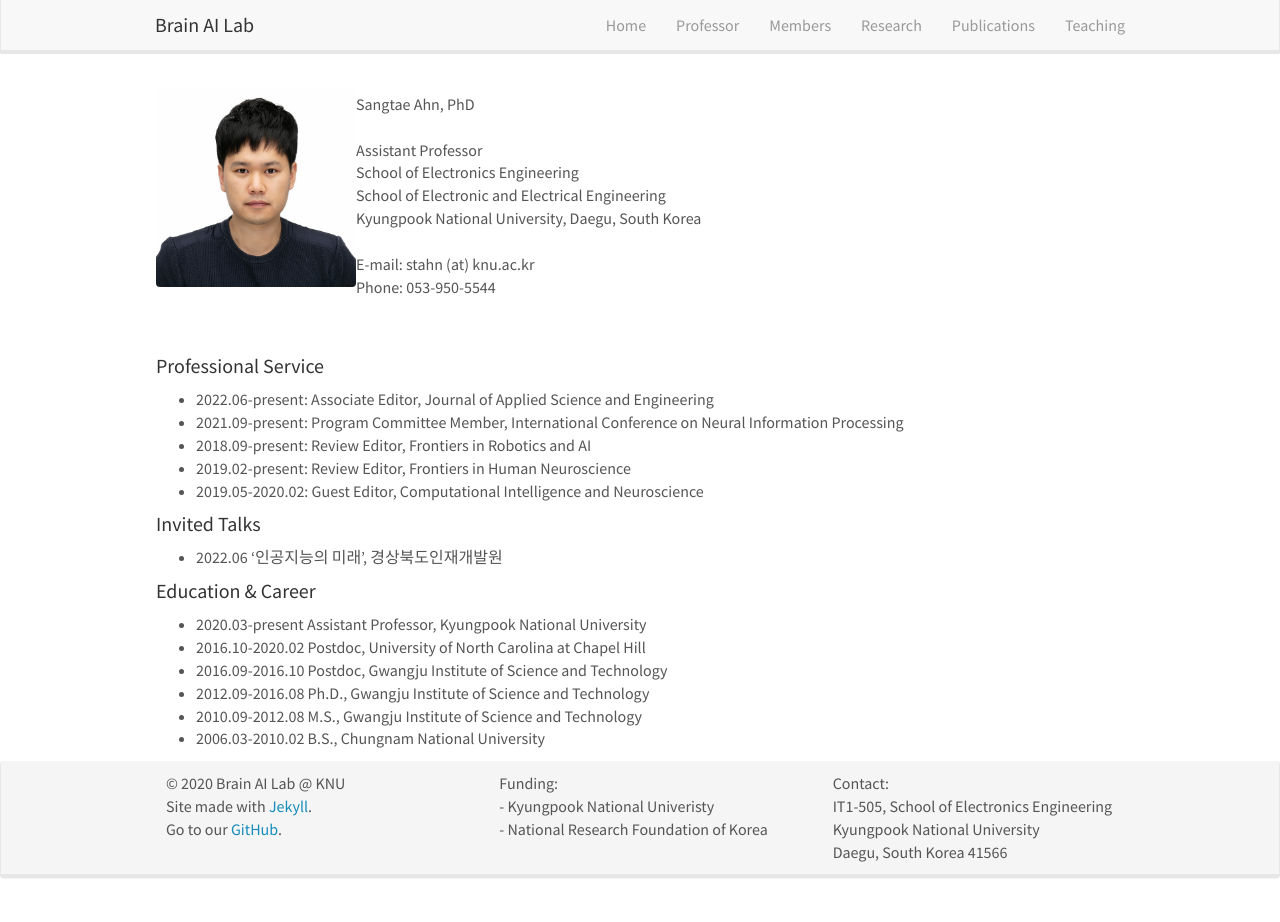
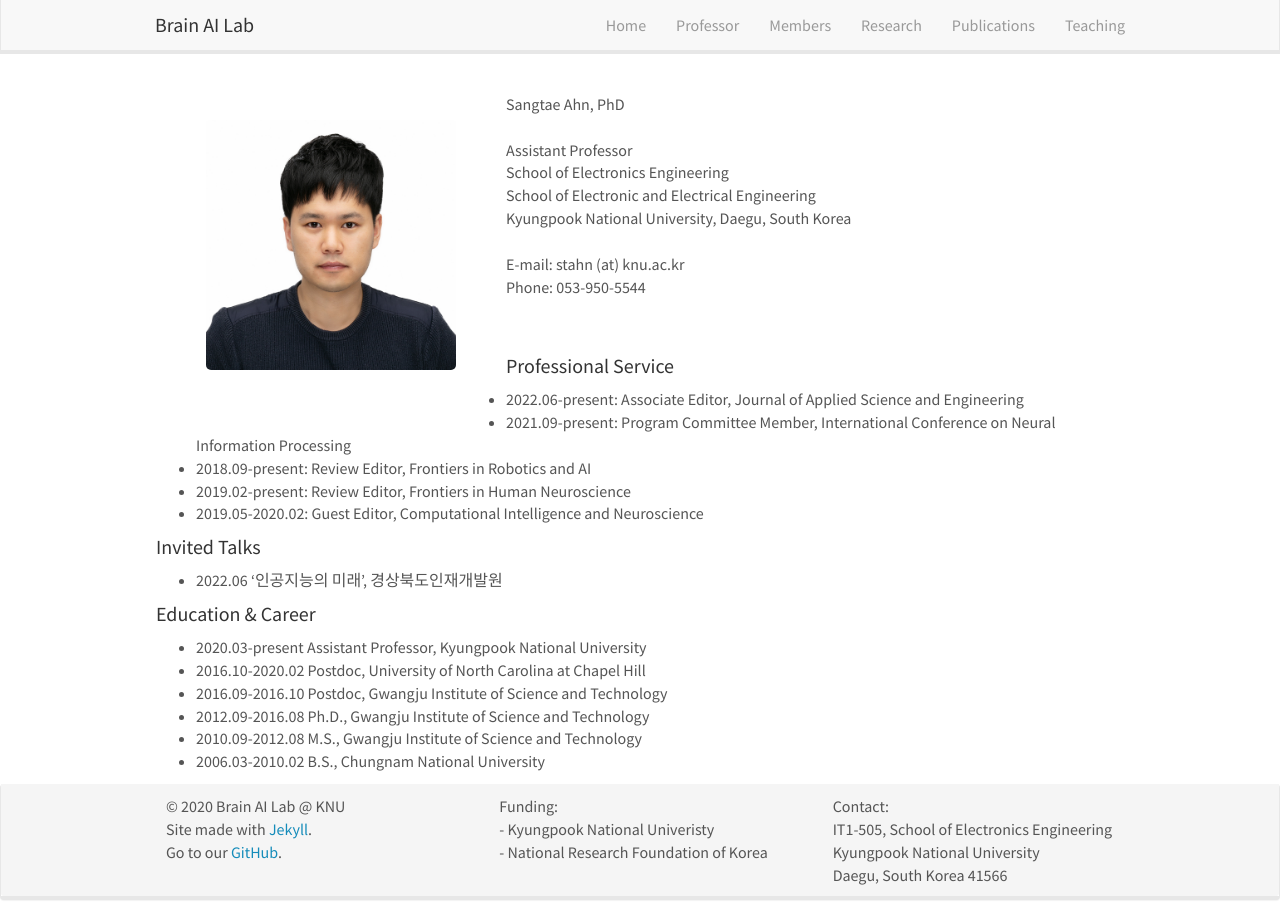
Before and after one commit to KNU-BrainAI/knu-brainai.github.io, a Jekyll site: the page built from _pages/professor.md, in a window 1280 px wide and 922 px high. Built offline with Jekyll 4.4.1, drawn with Linux system fonts in a browser that asks for light colours; nearby versions of some CDN libraries.

Commit message:
Update professor.md

```diff
--- a/_pages/professor.md
+++ b/_pages/professor.md
@@ -6,7 +6,7 @@ sitemap: false
 permalink: /professor/
 ---
 
-![]({{ site.url }}{{ site.baseurl }}/images/teampic/stahn.jpg){: style="width: 200px; float: left"}
+![]({{ site.url }}{{ site.baseurl }}/images/teampic/stahn.jpg){: style="width: 250px; float: left; margin:50px"}
 <br/>
 Sangtae Ahn, PhD <br/><br/>
 Assistant Professor <br/>
```
